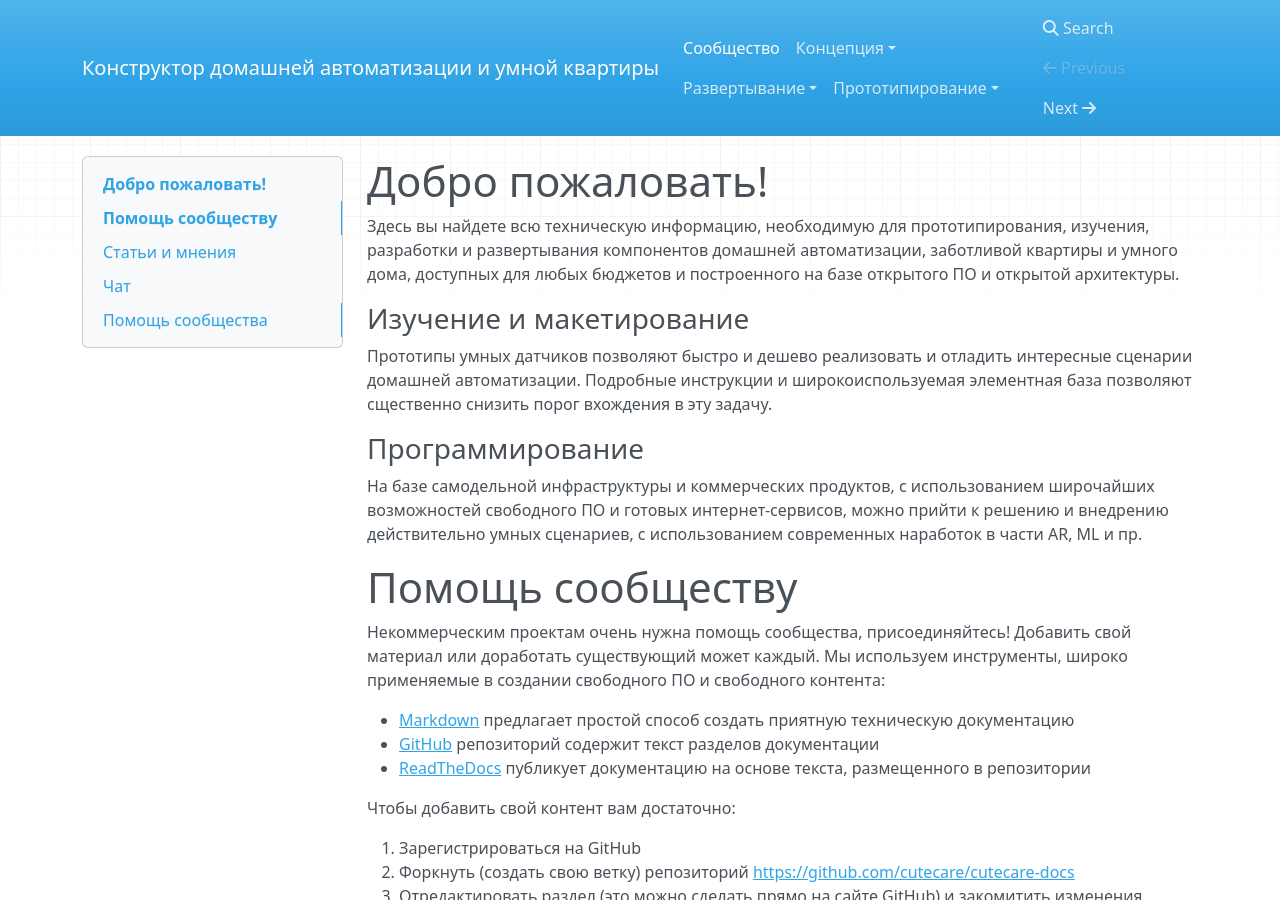
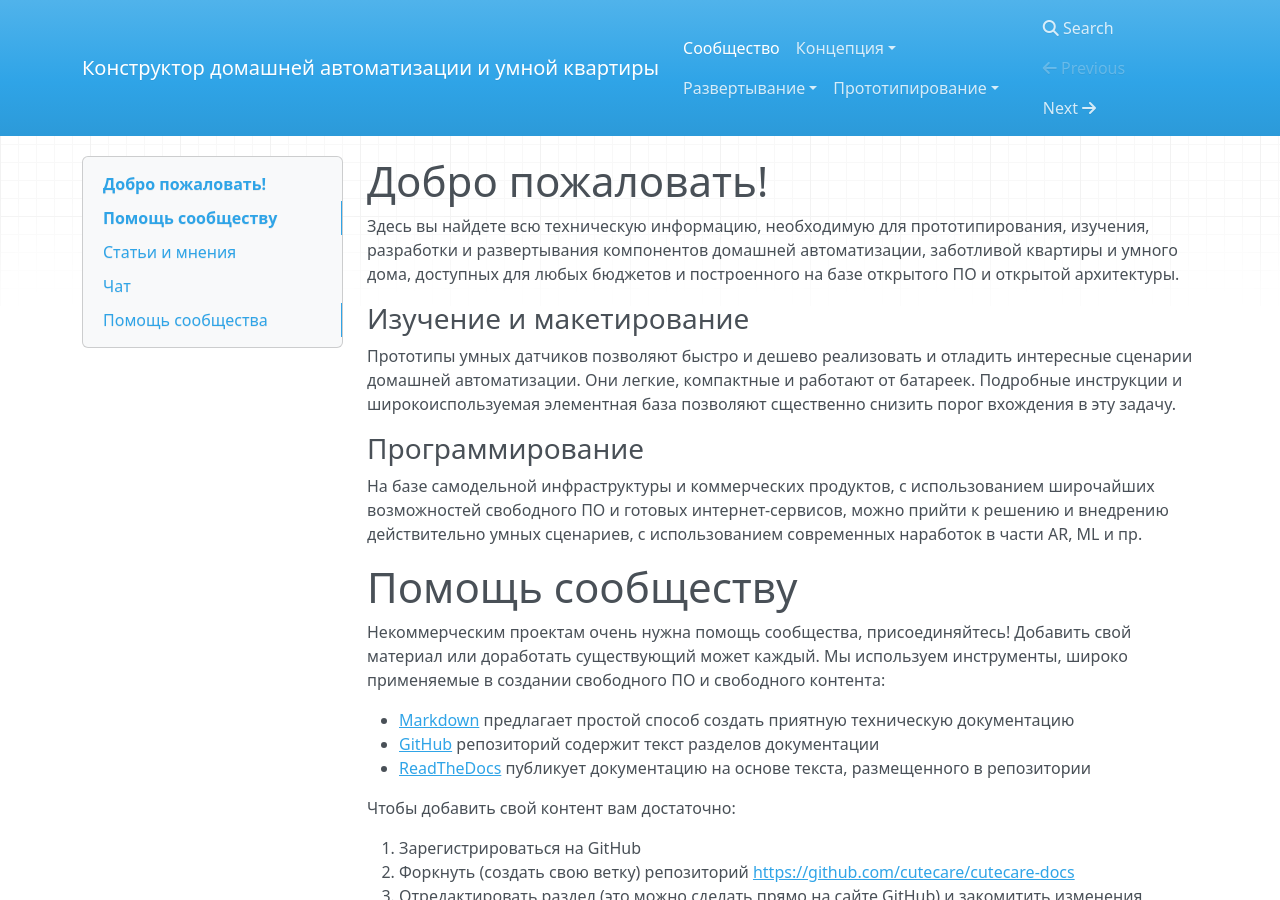
Before and after one commit to cutecare/cutecare-docs, an MkDocs documentation site: the page built from docs/index.md, in a window 1280 px wide and 900 px high. Built offline with MkDocs 1.6.1, drawn with Linux system fonts in a browser that asks for light colours; nearby versions of some CDN libraries; old or Windows-style settings are respelled for this version of MkDocs.

Commit message:
Update index.md

```diff
--- a/docs/index.md
+++ b/docs/index.md
@@ -4,7 +4,7 @@
 
 ### Изучение и макетирование
 
-Прототипы умных датчиков позволяют быстро и дешево реализовать и отладить интересные сценарии домашней автоматизации. Подробные инструкции и широкоиспользуемая элементная база позволяют сщественно снизить порог вхождения в эту задачу.
+Прототипы умных датчиков позволяют быстро и дешево реализовать и отладить интересные сценарии домашней автоматизации. Они легкие, компактные и работают от батареек. Подробные инструкции и широкоиспользуемая элементная база позволяют сщественно снизить порог вхождения в эту задачу.
 
 ### Программирование
 
```
